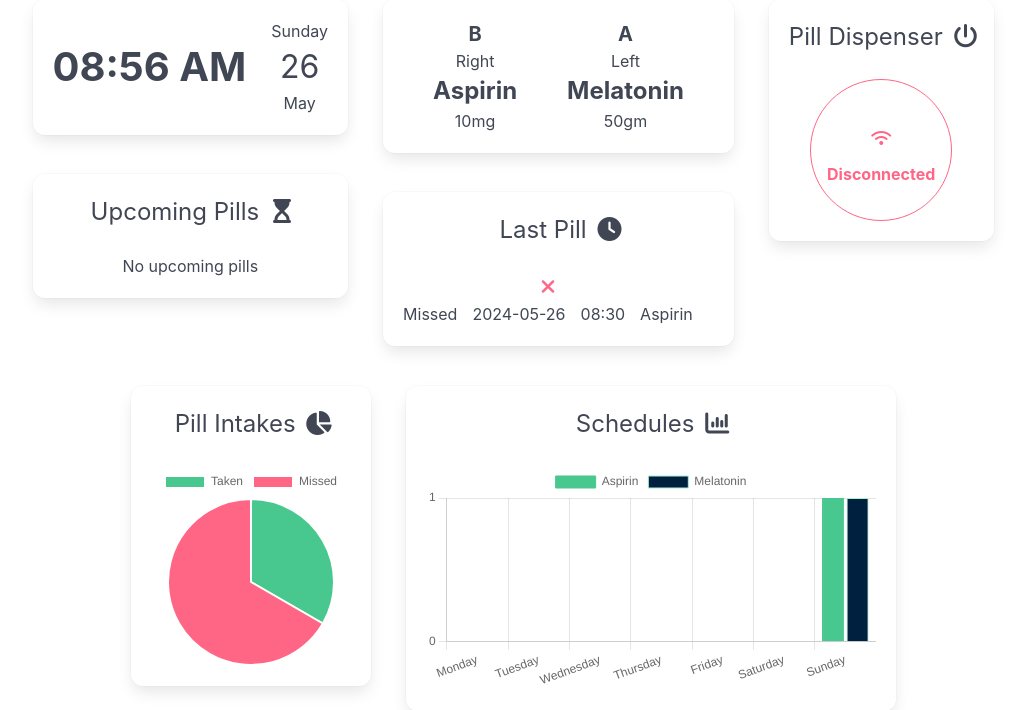
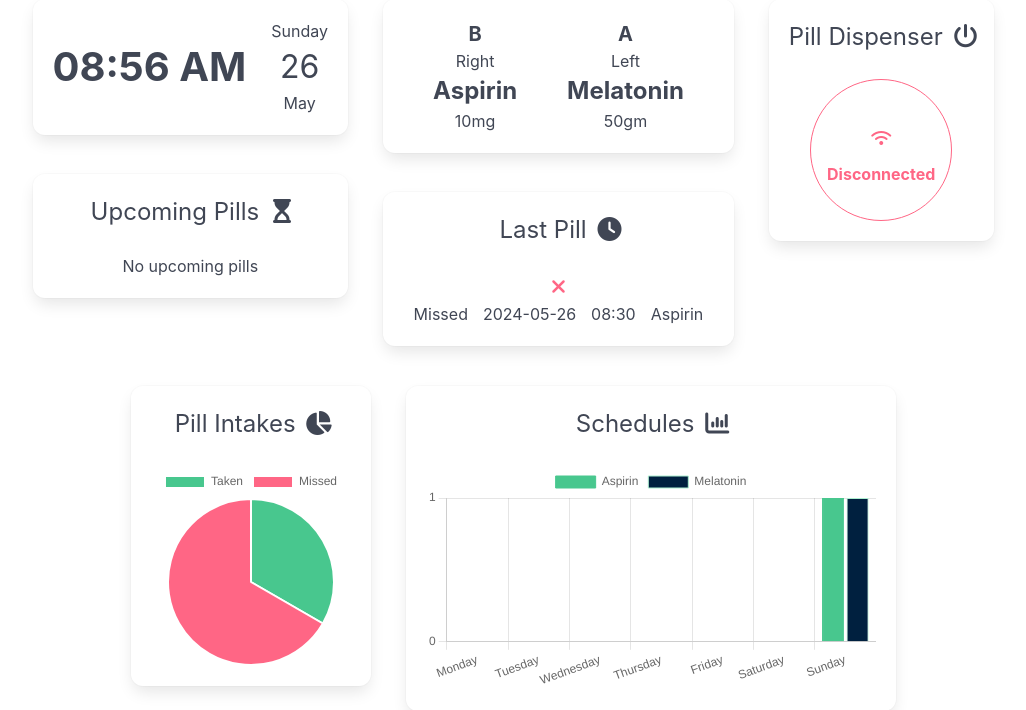
Before and after one commit to abdulwahabse/pill-dispenser-web-app, a Flask app: page / in a window 1280 px wide. Shown: the part 173-883 px from the top of the page, without its empty margins (127-1153 px from the left). Run offline with Flask 3, Linux system fonts and the light colour scheme; some web fonts are replaced.

Commit message:
Fix design issue

```diff
--- a/templates/index.html
+++ b/templates/index.html
@@ -77,7 +77,7 @@
                 </span>
             </h2>
             {% if last_log.intake_status == 'taken' %}
-                <div class="is-flex mt-5" style="gap:50px">
+                <div class="is-flex mt-5" style="gap:50px; justify-content: center;">
                     <div>
                         <span class="is-inline-block has-text-centered is-size-5 has-text-weight-bold" style="width: 100%;">
                             <span class="icon is-small">
@@ -93,7 +93,7 @@
                     </div>
                 </div>
             {% elif last_log.intake_status == 'missed' %}
-                <div class="is-flex mt-5" style="gap:50px">
+                <div class="is-flex mt-5" style="gap:50px; justify-content: center">
                     <div>
                         <span class="is-inline-block has-text-centered is-size-5 has-text-weight-bold" style="width: 100%;">
                             <span class="icon is-small">
```
